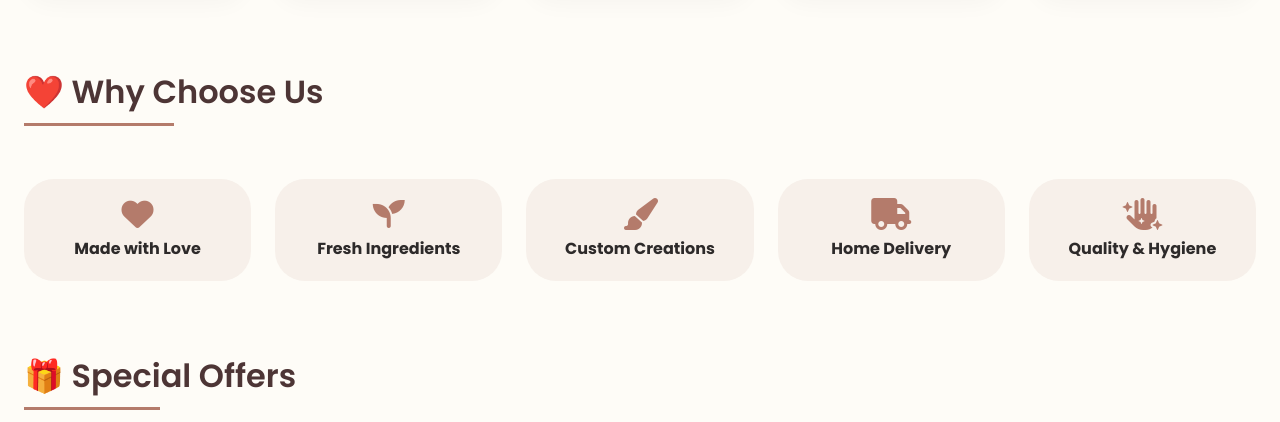
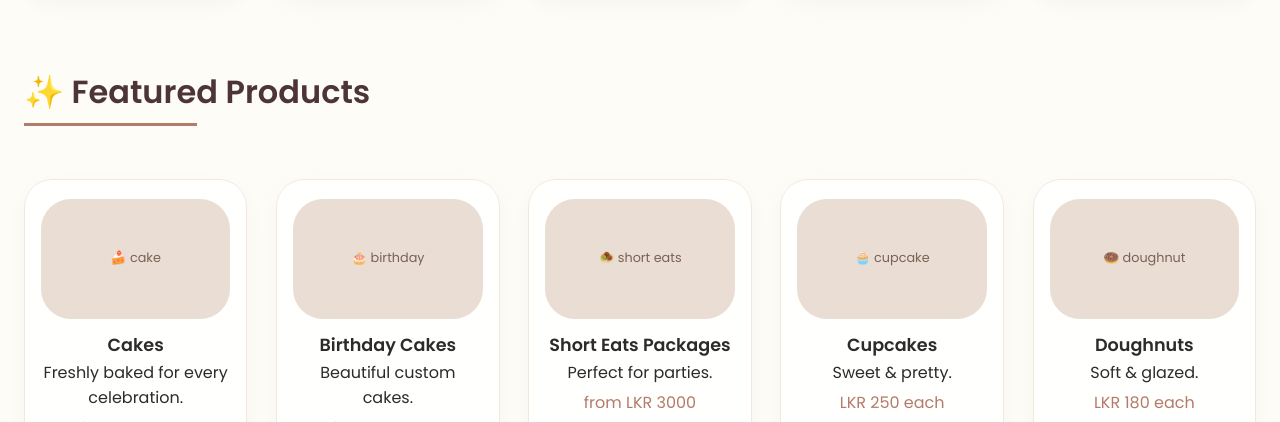
Before and after one commit to AroshaLive/queens-bakery, a plain HTML site: page index.html in a window 1280 px wide. Shown: the part 927-1349 px from the top of the page. Drawn offline with Linux system fonts and the light colour scheme.

Commit message:
Update index.html

```diff
--- a/index.html
+++ b/index.html
@@ -561,6 +561,18 @@
       <div class="product-card"><div class="img-placeholder">🍩 doughnut</div><h3>Doughnuts</h3><p>Soft &amp; glazed.</p><div class="price">LKR 180 each</div><a href="https://wa.me/94770000000" class="btn-wa"><i class="fab fa-whatsapp"></i> Order</a></div>
     </div>
   </div>
+  <!--h -->
+   <div class="container" id="products">
+    <h2 class="section-title">✨ Featured Products</h2>
+    <div class="product-grid">
+      <div class="product-card"><div class="img-placeholder">🍰 cake</div><h3>Cakes</h3><p>Freshly baked for every celebration.</p><div class="price">from LKR 2500</div><a href="https://wa.me/94770000000" class="btn-wa"><i class="fab fa-whatsapp"></i> Order</a></div>
+      <div class="product-card"><div class="img-placeholder">🎂 birthday</div><h3>Birthday Cakes</h3><p>Beautiful custom cakes.</p><div class="price">from LKR 4500</div><a href="https://wa.me/94770000000" class="btn-wa"><i class="fab fa-whatsapp"></i> Order</a></div>
+      <div class="product-card"><div class="img-placeholder">🧆 short eats</div><h3>Short Eats Packages</h3><p>Perfect for parties.</p><div class="price">from LKR 3000</div><a href="https://wa.me/94770000000" class="btn-wa"><i class="fab fa-whatsapp"></i> Order</a></div>
+      <div class="product-card"><div class="img-placeholder">🧁 cupcake</div><h3>Cupcakes</h3><p>Sweet &amp; pretty.</p><div class="price">LKR 250 each</div><a href="https://wa.me/94770000000" class="btn-wa"><i class="fab fa-whatsapp"></i> Order</a></div>
+      <div class="product-card"><div class="img-placeholder">🍩 doughnut</div><h3>Doughnuts</h3><p>Soft &amp; glazed.</p><div class="price">LKR 180 each</div><a href="https://wa.me/94770000000" class="btn-wa"><i class="fab fa-whatsapp"></i> Order</a></div>
+    </div>
+  </div>
+   <!--h -->
 
   <!-- WHY CHOOSE US -->
   <div class="container"><h2 class="section-title">❤️ Why Choose Us</h2>
```
